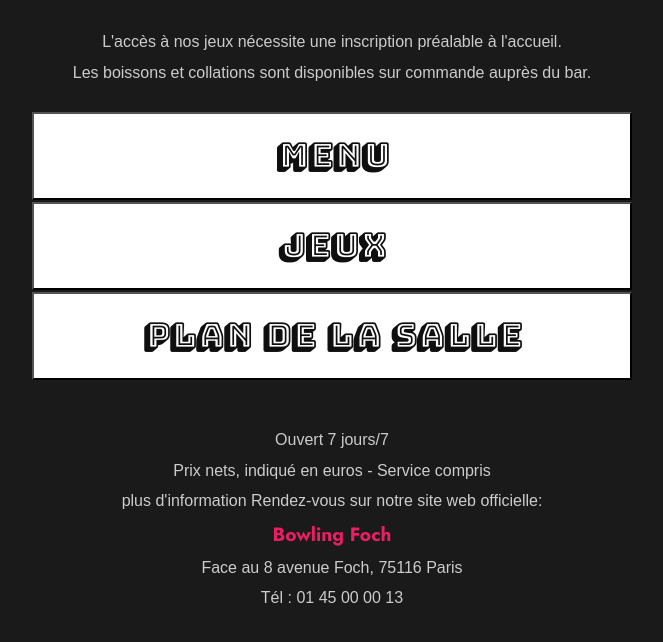
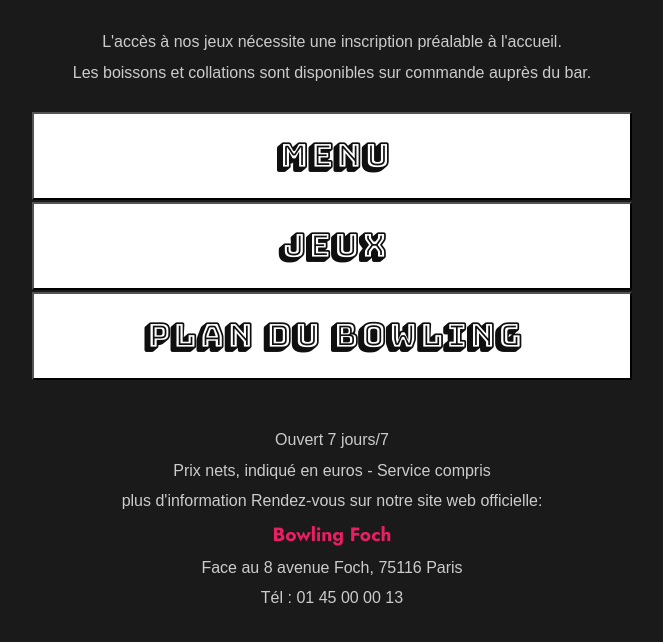
Before and after one commit to jufoch/foch-carte, a plain HTML site: page index.html in a window 1280 px wide. Shown: the part 122-764 px from the top of the page, without its empty margins (308-971 px from the left). Drawn offline with Linux system fonts and the light colour scheme; a web font is replaced by a local one.

Commit message:
Update index.html

```diff
--- a/index.html
+++ b/index.html
@@ -326,7 +326,7 @@
 
     <!-- Bouton avec data-url -->
     <div>
-      <button class="button" data-url="plansalle.png">plan de la salle</button>
+      <button class="button" data-url="plansalle.png">plan du bowling</button>
     </div>
   </div>
 
```
